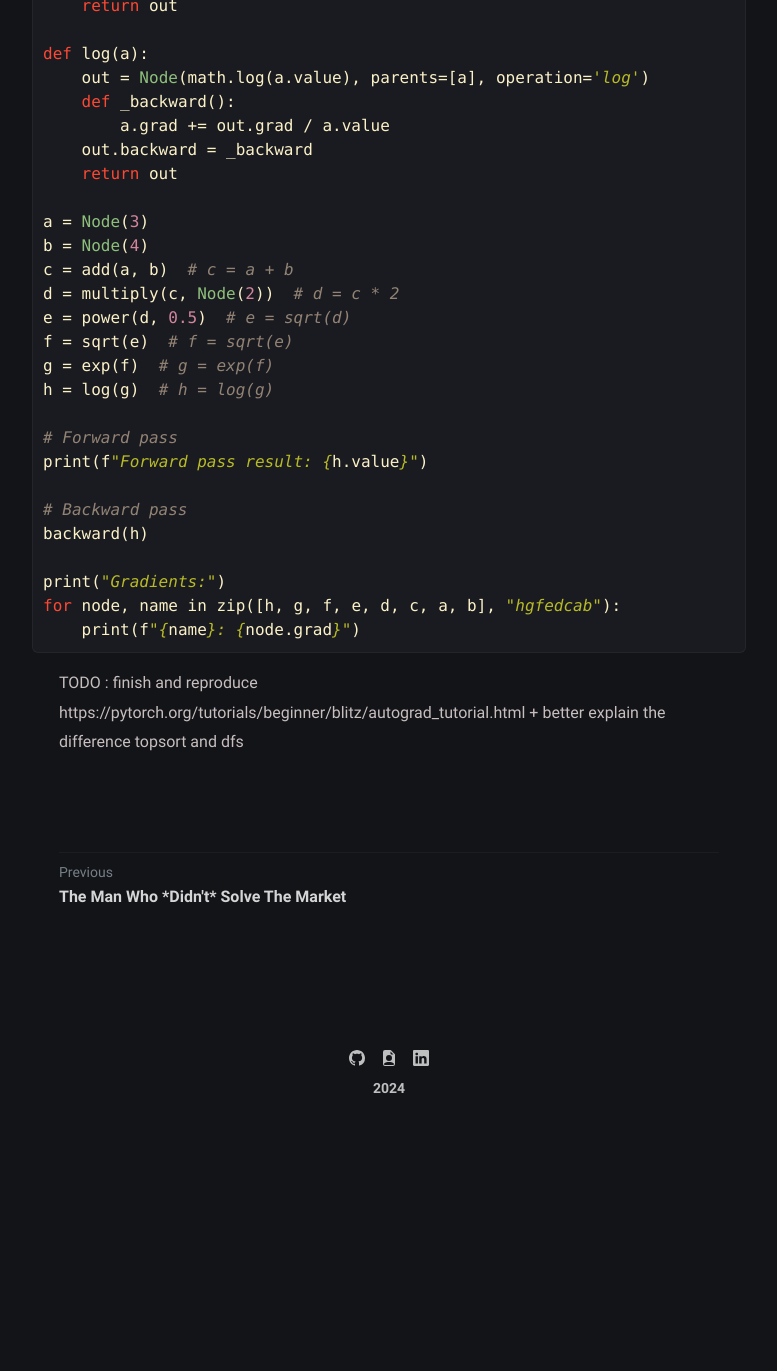
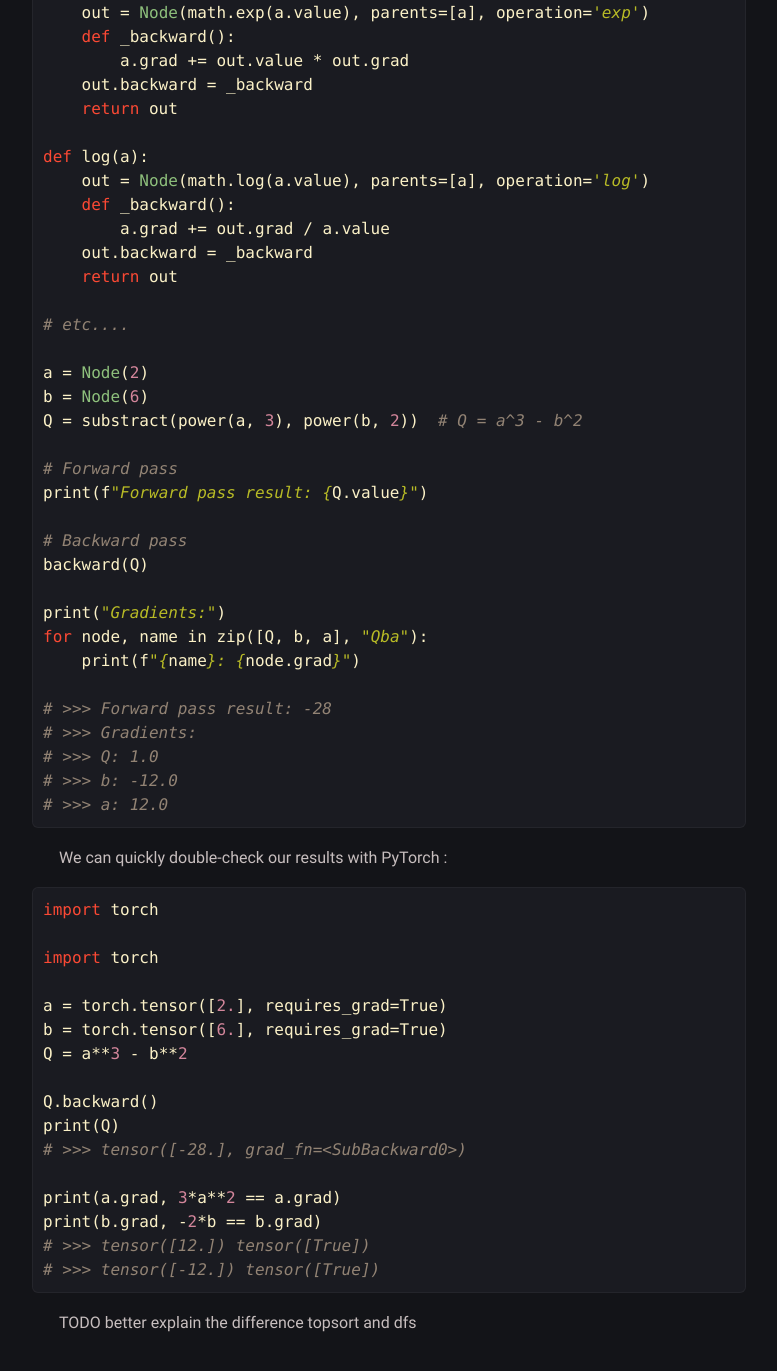
Before and after one commit to Cyril9227/cyril9227.github.io, a Jekyll site: the page built from _posts/topsort/2024-09-19-topsort.md, in a window 1280 px wide and 1400 px high, scrolled down 5344 px. Shown: the top 1371 px of the window, without its empty margins (251-1028 px from the left). Built offline with Jekyll 4.4.1, drawn with Linux system fonts in a browser that asks for light colours; before the commit the page ends 6477 px from its top, so only the background shows below that; some of the changed text lies outside the part shown.

Commit message:
torch ex

````diff
--- a/_posts/topsort/2024-09-19-topsort.md
+++ b/_posts/topsort/2024-09-19-topsort.md
@@ -24,7 +24,6 @@ Then the expected output would be `['a', 'b', 'c', 'd']` or `['b', 'a', 'c', 'd'
 
 Main tool to solve this problem is the [Depth First Search (DFS)](https://en.wikipedia.org/wiki/Depth-first_search) algorithm. <br><i>Courtesy of Claude:</i>
 
-<i>
 <ul>
   <li>You start in one room. This is your starting point.</li>
   <li>You look around and see all the doors in the room.</li>
@@ -44,7 +43,6 @@ Main tool to solve this problem is the [Depth First Search (DFS)](https://en.wik
   <li>Keep track of which rooms you've visited so you don't go in circles.</li>
   <li>When you can't go forward anymore, you go back (this is called "backtracking").</li>
 </ul>
-</i>
 
 A simple implementation of the DFS algorithm in Python would look like this :
 
@@ -162,6 +160,14 @@ def add(a, b):
     out.backward = _backward
     return out
 
+def substract(a, b):
+    out = Node(a.value - b.value, parents=[a, b], operation='-')
+    def _backward():
+        a.grad += out.grad
+        b.grad -= out.grad
+    out.backward = _backward
+    return out
+
 def multiply(a, b):
     out = Node(a.value * b.value, parents=[a, b], operation='*')
     def _backward():
@@ -198,24 +204,48 @@ def log(a):
     out.backward = _backward
     return out
 
-a = Node(3)
-b = Node(4)
-c = add(a, b)  # c = a + b
-d = multiply(c, Node(2))  # d = c * 2
-e = power(d, 0.5)  # e = sqrt(d)
-f = sqrt(e)  # f = sqrt(e)
-g = exp(f)  # g = exp(f)
-h = log(g)  # h = log(g)
+# etc....
+
+a = Node(2)
+b = Node(6)
+Q = substract(power(a, 3), power(b, 2))  # Q = a^3 - b^2
 
 # Forward pass
-print(f"Forward pass result: {h.value}")
+print(f"Forward pass result: {Q.value}")
 
 # Backward pass
-backward(h)
+backward(Q)
 
 print("Gradients:")
-for node, name in zip([h, g, f, e, d, c, a, b], "hgfedcab"):
+for node, name in zip([Q, b, a], "Qba"):
     print(f"{name}: {node.grad}")
+
+# >>> Forward pass result: -28
+# >>> Gradients:
+# >>> Q: 1.0
+# >>> b: -12.0
+# >>> a: 12.0
 ```
 
-TODO : finish and reproduce https://pytorch.org/tutorials/beginner/blitz/autograd_tutorial.html + better explain the difference topsort and dfs
+We can quickly double-check our results with PyTorch :
+
+```python
+import torch
+
+import torch
+
+a = torch.tensor([2.], requires_grad=True)
+b = torch.tensor([6.], requires_grad=True)
+Q = a**3 - b**2
+
+Q.backward()
+print(Q)
+# >>> tensor([-28.], grad_fn=<SubBackward0>)
+
+print(a.grad, 3*a**2 == a.grad)
+print(b.grad, -2*b == b.grad)
+# >>> tensor([12.]) tensor([True])
+# >>> tensor([-12.]) tensor([True])
+```
+
+TODO better explain the difference topsort and dfs
````
Also changed, not shown: other parts of _posts/topsort/2024-09-19-topsort.md (+1 -1 lines).
